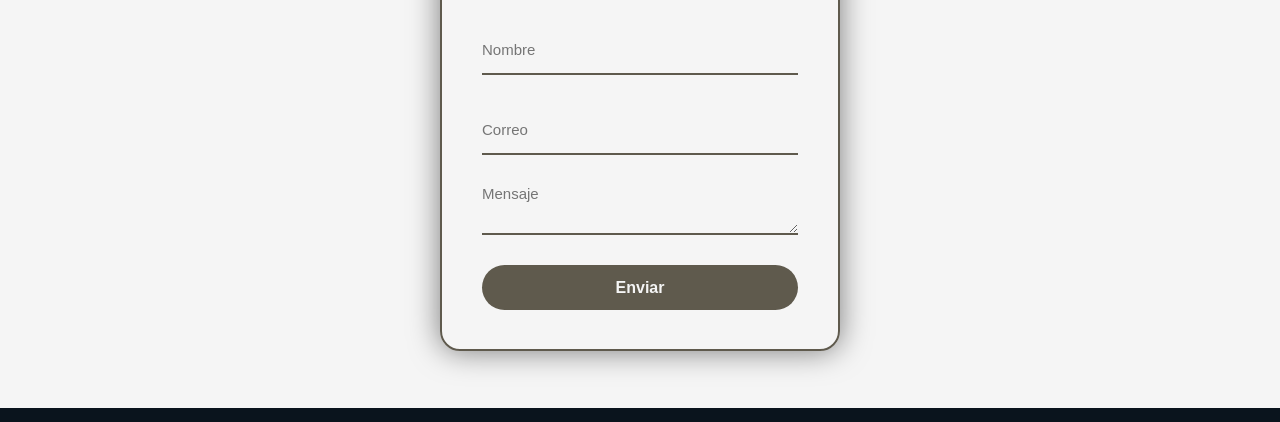
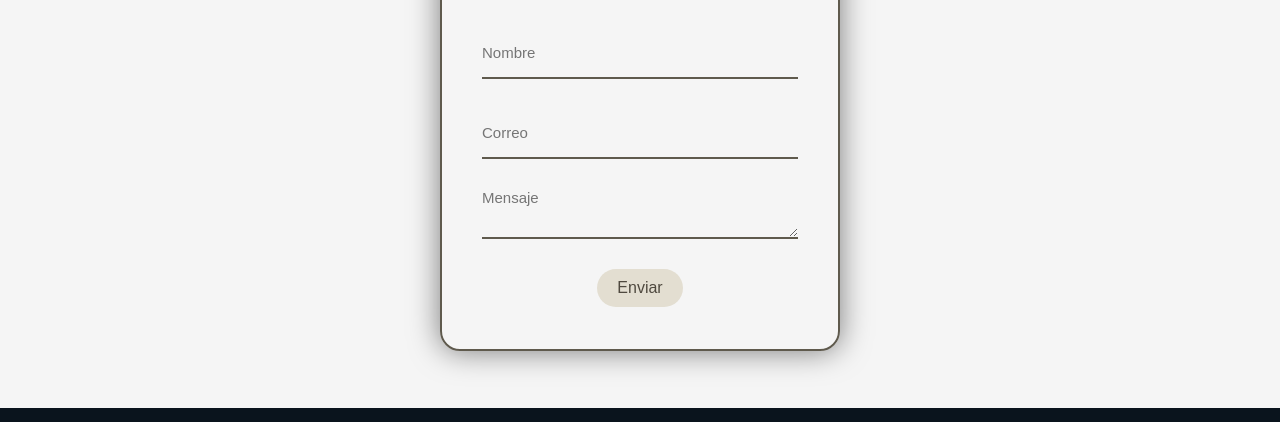
Before and after one commit to DonOrtegaa/TrabajoIII, a website: page contacto.html in a window 1280 px wide. Shown: the part 249-671 px from the top of the page. Drawn offline with Linux system fonts and the light colour scheme.

Commit message:
Update style.css

```diff
--- a/style.css
+++ b/style.css
@@ -63,17 +63,7 @@ body{
     width: 100%;
     padding: 40px;
 }
-.wrapper .btn {
-    width: 100%;
-    height: 45px;
-    background: #5f5a4d;
-    color: #f5f5f5;
-    border: none;
-    outline: none;
-    border-radius: 40px;
-    font-size: 16px;
-    font-weight: 600;
-}
+
 .contact-box h1{
     font-size: 20px;
     text-align: left;
```
